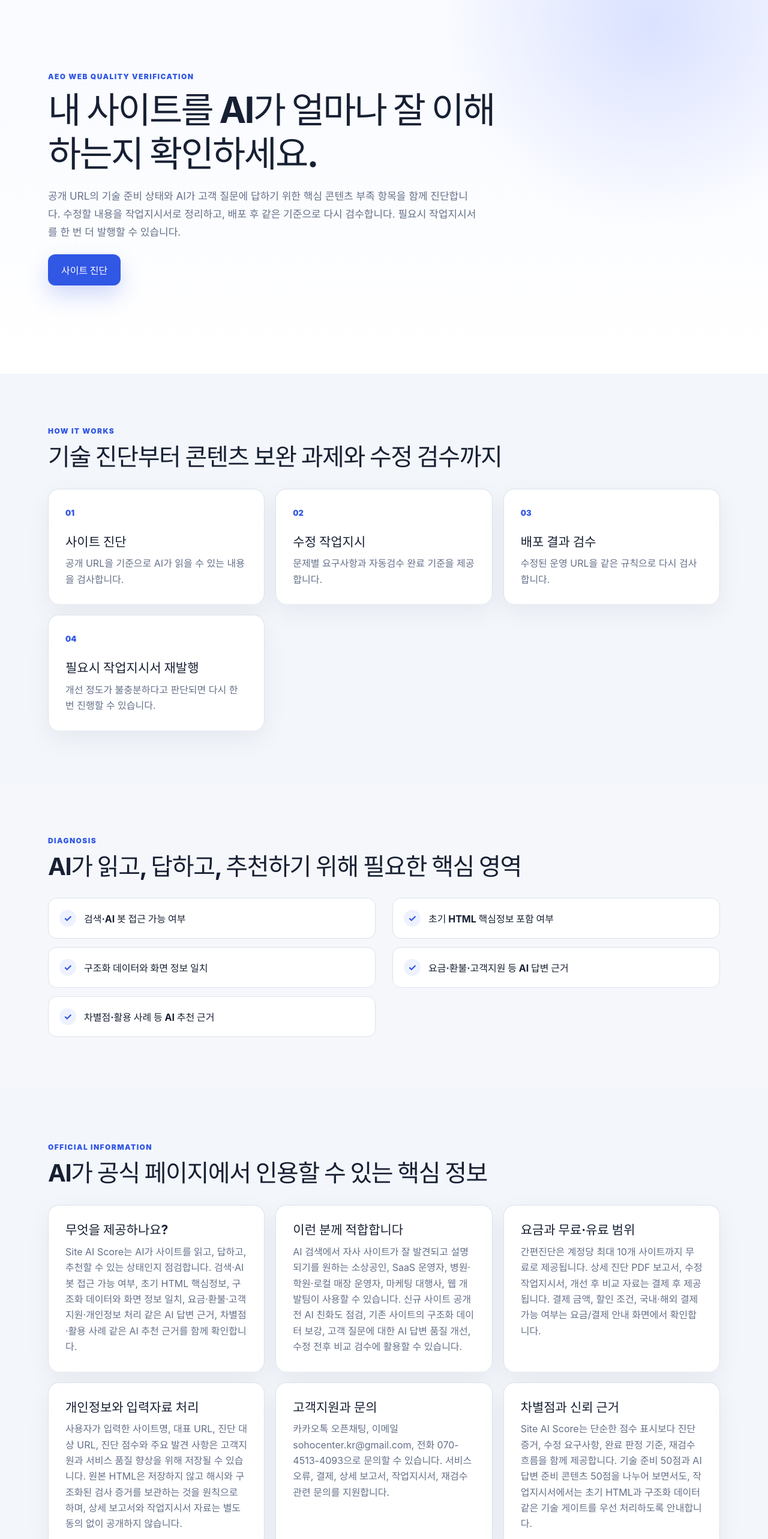
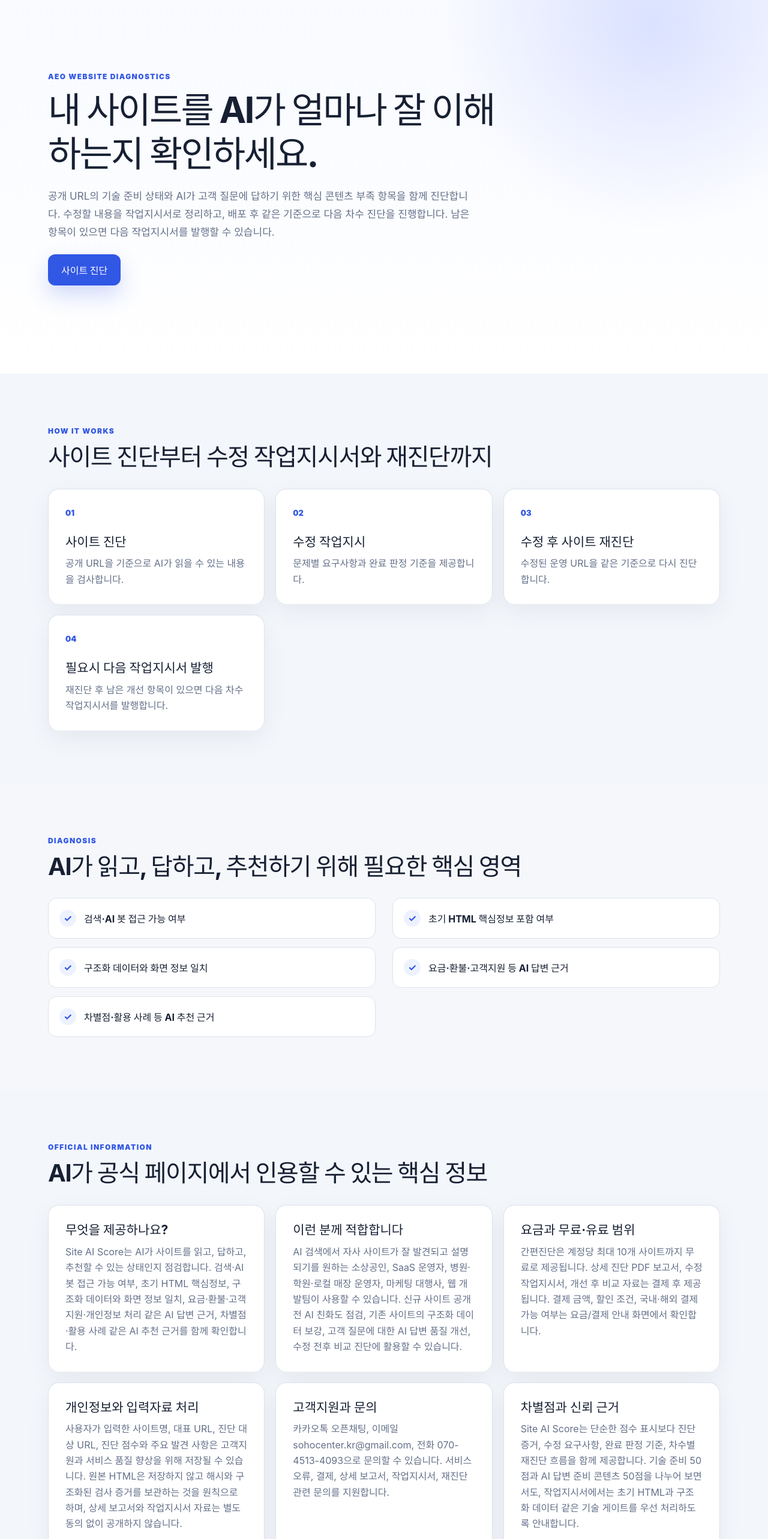
Before and after one commit to sohocenterkr/ai_score_gpt, a React (Vite) app: page /ko in a window 1280 px wide. Shown: the part 100-2666 px from the top of the page at 60% size. Built offline with nearby package versions, Linux system fonts and the light colour scheme; no server answers.

Commit message:
Align public copy with numbered diagnostic workflow

```diff
--- a/client/src/components/LocaleLayout.tsx
+++ b/client/src/components/LocaleLayout.tsx
@@ -14,7 +14,7 @@ const layoutCopy = {
     admin: "관리자",
     settings: "설정",
     login: "로그인",
-    footerTagline: "AI 친화도 진단·작업지시·독립 검수 플랫폼",
+    footerTagline: "AI 친화도 진단·작업지시·차수별 재진단 플랫폼",
     company: "소호센터 | 대표 : 김은식 | 개인정보보호 책임자 : 김천식",
     address: "주소 : 서울시 강동구 양재대로 1522-10, 202호(길동)",
     registration: "사업자등록번호 : 232-02-03802 | 전화번호 : 070-4513-4093",
@@ -35,7 +35,7 @@ const layoutCopy = {
     settings: "Settings",
     login: "Log in",
     footerTagline:
-      "AI readiness diagnostics, work orders, and independent review",
+      "AI readiness diagnostics, work orders, and numbered re-diagnostics",
     company:
       "SOHO Center | Representative: Eunsik Kim | Privacy Officer: Cheonsik Kim",
     address: "Address: 202, 1522-10 Yangjae-daero, Gangdong-gu, Seoul, Korea",
--- a/client/src/pages/HomePage.tsx
+++ b/client/src/pages/HomePage.tsx
@@ -14,12 +14,16 @@ const serviceSteps = [
     "사이트 진단",
     "공개 URL을 기준으로 AI가 읽을 수 있는 내용을 검사합니다.",
   ],
-  ["02", "수정 작업지시", "문제별 요구사항과 자동검수 완료 기준을 제공합니다."],
-  ["03", "배포 결과 검수", "수정된 운영 URL을 같은 규칙으로 다시 검사합니다."],
+  ["02", "수정 작업지시", "문제별 요구사항과 완료 판정 기준을 제공합니다."],
+  [
+    "03",
+    "수정 후 사이트 재진단",
+    "수정된 운영 URL을 같은 기준으로 다시 진단합니다.",
+  ],
   [
     "04",
-    "필요시 작업지시서 재발행",
-    "개선 정도가 불충분하다고 판단되면 다시 한 번 진행할 수 있습니다.",
+    "필요시 다음 작업지시서 발행",
+    "재진단 후 남은 개선 항목이 있으면 다음 차수 작업지시서를 발행합니다.",
   ],
 ];
 
@@ -32,13 +36,13 @@ const serviceStepsEn = [
   ],
   [
     "03",
-    "Deployment recheck",
-    "Recheck the updated production URL with the same rules.",
+    "Post-update diagnosis",
+    "Run the next diagnostic on the updated production URL with the same rules.",
   ],
   [
     "04",
-    "Issue a follow-up work order if needed",
-    "If the improvement is not sufficient, you can run another work order.",
+    "Create the next work order if needed",
+    "If the next diagnostic finds remaining issues, create the next work order for those items.",
   ],
 ];
 
@@ -57,7 +61,7 @@ const serviceDetailSections = [
   },
   {
     title: "이런 분께 적합합니다",
-    body: "AI 검색에서 자사 사이트가 잘 발견되고 설명되기를 원하는 소상공인, SaaS 운영자, 병원·학원·로컬 매장 운영자, 마케팅 대행사, 웹 개발팀이 사용할 수 있습니다. 신규 사이트 공개 전 AI 친화도 점검, 기존 사이트의 구조화 데이터 보강, 고객 질문에 대한 AI 답변 품질 개선, 수정 전후 비교 검수에 활용할 수 있습니다.",
+    body: "AI 검색에서 자사 사이트가 잘 발견되고 설명되기를 원하는 소상공인, SaaS 운영자, 병원·학원·로컬 매장 운영자, 마케팅 대행사, 웹 개발팀이 사용할 수 있습니다. 신규 사이트 공개 전 AI 친화도 점검, 기존 사이트의 구조화 데이터 보강, 고객 질문에 대한 AI 답변 품질 개선, 수정 전후 비교 진단에 활용할 수 있습니다.",
   },
   {
     title: "요금과 무료·유료 범위",
@@ -69,11 +73,11 @@ const serviceDetailSections = [
   },
   {
     title: "고객지원과 문의",
-    body: "카카오톡 오픈채팅, 이메일 sohocenter.kr@gmail.com, 전화 070-4513-4093으로 문의할 수 있습니다. 서비스 오류, 결제, 상세 보고서, 작업지시서, 재검수 관련 문의를 지원합니다.",
+    body: "카카오톡 오픈채팅, 이메일 sohocenter.kr@gmail.com, 전화 070-4513-4093으로 문의할 수 있습니다. 서비스 오류, 결제, 상세 보고서, 작업지시서, 재진단 관련 문의를 지원합니다.",
   },
   {
     title: "차별점과 신뢰 근거",
-    body: "Site AI Score는 단순한 점수 표시보다 진단 증거, 수정 요구사항, 완료 판정 기준, 재검수 흐름을 함께 제공합니다. 기술 준비 50점과 AI 답변 준비 콘텐츠 50점을 나누어 보면서도, 작업지시서에서는 초기 HTML과 구조화 데이터 같은 기술 게이트를 우선 처리하도록 안내합니다.",
+    body: "Site AI Score는 단순한 점수 표시보다 진단 증거, 수정 요구사항, 완료 판정 기준, 차수별 재진단 흐름을 함께 제공합니다. 기술 준비 50점과 AI 답변 준비 콘텐츠 50점을 나누어 보면서도, 작업지시서에서는 초기 HTML과 구조화 데이터 같은 기술 게이트를 우선 처리하도록 안내합니다.",
   },
 ];
 
@@ -266,7 +270,7 @@ export function HomePage() {
       />
       <section className="hero-section full-bleed-section">
         <div className="content-container hero-content">
-          <p className="eyebrow">AEO WEB QUALITY VERIFICATION</p>
+          <p className="eyebrow">AEO WEBSITE DIAGNOSTICS</p>
           <h1>
             {isEnglish
               ? "See how well AI can understand your website."
@@ -274,8 +278,8 @@ export function HomePage() {
           </h1>
           <p className="hero-description">
             {isEnglish
-              ? "Run a public URL diagnostic, turn issues into a clear improvement work order, and recheck the updated site with the same criteria. If needed, you can issue another work order for remaining improvements."
-              : "공개 URL의 기술 준비 상태와 AI가 고객 질문에 답하기 위한 핵심 콘텐츠 부족 항목을 함께 진단합니다. 수정할 내용을 작업지시서로 정리하고, 배포 후 같은 기준으로 다시 검수합니다. 필요시 작업지시서를 한 번 더 발행할 수 있습니다."}
+              ? "Run a public URL diagnostic, turn issues into a clear improvement work order, and start the next diagnostic after the updated site is deployed. If issues remain, create the next work order from that diagnostic report."
+              : "공개 URL의 기술 준비 상태와 AI가 고객 질문에 답하기 위한 핵심 콘텐츠 부족 항목을 함께 진단합니다. 수정할 내용을 작업지시서로 정리하고, 배포 후 같은 기준으로 다음 차수 진단을 진행합니다. 남은 항목이 있으면 다음 작업지시서를 발행할 수 있습니다."}
           </p>
           <div className="hero-actions">
             <Link className="primary-action" to={`/${activeLocale}/sites`}>
@@ -291,8 +295,8 @@ export function HomePage() {
             <p className="eyebrow">HOW IT WORKS</p>
             <h2>
               {isEnglish
-                ? "From diagnosis to improvement verification in one flow"
-                : "기술 진단부터 콘텐츠 보완 과제와 수정 검수까지"}
+                ? "From diagnosis to site improvement and re-diagnosis"
+                : "사이트 진단부터 수정 작업지시서와 재진단까지"}
             </h2>
           </div>
           <div className="step-grid">
--- a/client/src/pages/ScanResultPage.tsx
+++ b/client/src/pages/ScanResultPage.tsx
@@ -1986,8 +1986,8 @@ export function ScanResultPage() {
                 <li>{isEnglish ? "Completion criteria" : "완료 판정 기준"}</li>
                 <li>
                   {isEnglish
-                    ? "Regression prevention and automated review criteria"
-                    : "회귀 방지 기준과 자동검수 기준"}
+                    ? "Regression prevention and re-diagnostic criteria"
+                    : "회귀 방지 기준과 재진단 확인 기준"}
                 </li>
               </ul>
             </div>
--- a/client/src/pages/WorkOrdersPage.tsx
+++ b/client/src/pages/WorkOrdersPage.tsx
@@ -16,9 +16,9 @@ const statusLabels = {
     ASSIGNED: "배정",
     IN_PROGRESS: "작업 중",
     SUBMITTED: "제출",
-    VERIFYING: "검수 중",
-    REWORK_REQUIRED: "재작업 필요",
-    PASSED: "통과",
+    VERIFYING: "다음 진단 중",
+    REWORK_REQUIRED: "추가 개선 필요",
+    PASSED: "진단 완료",
     CANCELLED: "취소",
   },
   en: {
@@ -27,9 +27,9 @@ const statusLabels = {
     ASSIGNED: "Assigned",
     IN_PROGRESS: "In progress",
     SUBMITTED: "Submitted",
-    VERIFYING: "Verifying",
-    REWORK_REQUIRED: "Rework required",
-    PASSED: "Passed",
+    VERIFYING: "Next diagnostic in progress",
+    REWORK_REQUIRED: "Additional improvement needed",
+    PASSED: "Diagnostic completed",
     CANCELLED: "Cancelled",
   },
 } satisfies Record<Locale, Record<string, string>>;
@@ -39,14 +39,14 @@ const workOrdersCopy = {
     eyebrow: "WORK ORDERS",
     title: "수정 작업지시서",
     intro:
-      "검사 문제를 개발자가 바로 작업할 수 있는 요구사항과 완료 기준으로 정리합니다.",
+      "진단에서 확인된 문제를 개발자가 바로 작업할 수 있는 요구사항과 완료 기준으로 정리합니다.",
     loading: "작업지시서 목록을 불러오고 있습니다.",
     emptyTitle: "아직 작업지시서가 없습니다.",
     emptyDescription:
-      "검사 결과의 주요 문제를 선택해 첫 작업지시서를 만들어 주세요.",
+      "진단 결과의 주요 문제를 선택해 첫 작업지시서를 만들어 주세요.",
     findScanResult: "검사 결과 찾기",
     loadError: "작업지시서 목록을 불러오지 못했습니다.",
-    version: "버전",
+    version: "차수",
     issueItems: "문제 항목",
     itemCount: (count: number) => `${count}개`,
     currentScore: "현재 점수",
@@ -66,7 +66,7 @@ const workOrdersCopy = {
       "Select key issues from a diagnostic result to create your first work order.",
     findScanResult: "Find diagnostic result",
     loadError: "Could not load the work order list.",
-    version: "Version",
+    version: "Round",
     issueItems: "Issue items",
     itemCount: (count: number) => `${count} ${count === 1 ? "item" : "items"}`,
     currentScore: "Current score",
```
